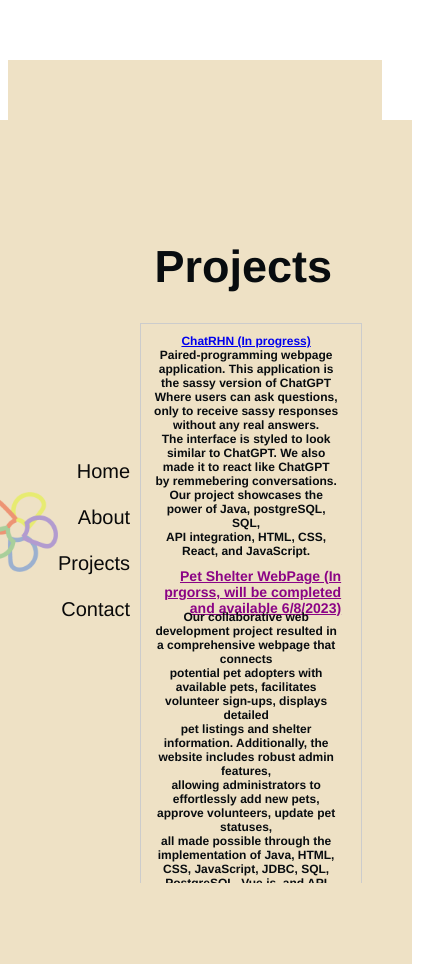
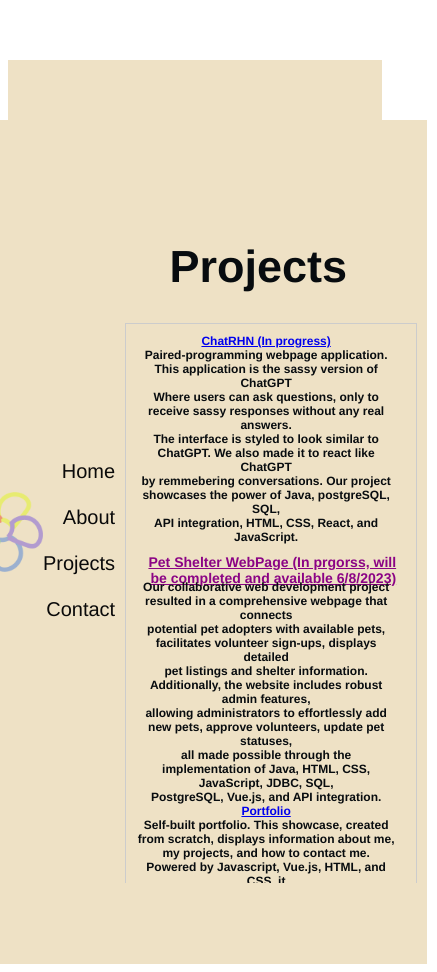
Before and after one commit to nguyenlnicole/Portfolio, a Vue app: page /Projects in a window 390 px wide. Shown: the whole page, 437 px wide, since content can reach past the window. Built offline with nearby package versions, Linux system fonts and the light colour scheme.

Commit message:
projectmobil

```diff
--- a/src/views/ProjectsPage.vue
+++ b/src/views/ProjectsPage.vue
@@ -108,13 +108,13 @@
   }
 
   .scrollableSection {
-    margin-right: 30px;
+    margin-right: -10px;
     font-size: 12px;
   }
 
   .scrollBox {
     margin-right: 20px;
-    width: 200px;
+    width: 270px;
   }
 
   .nav-link {
```
